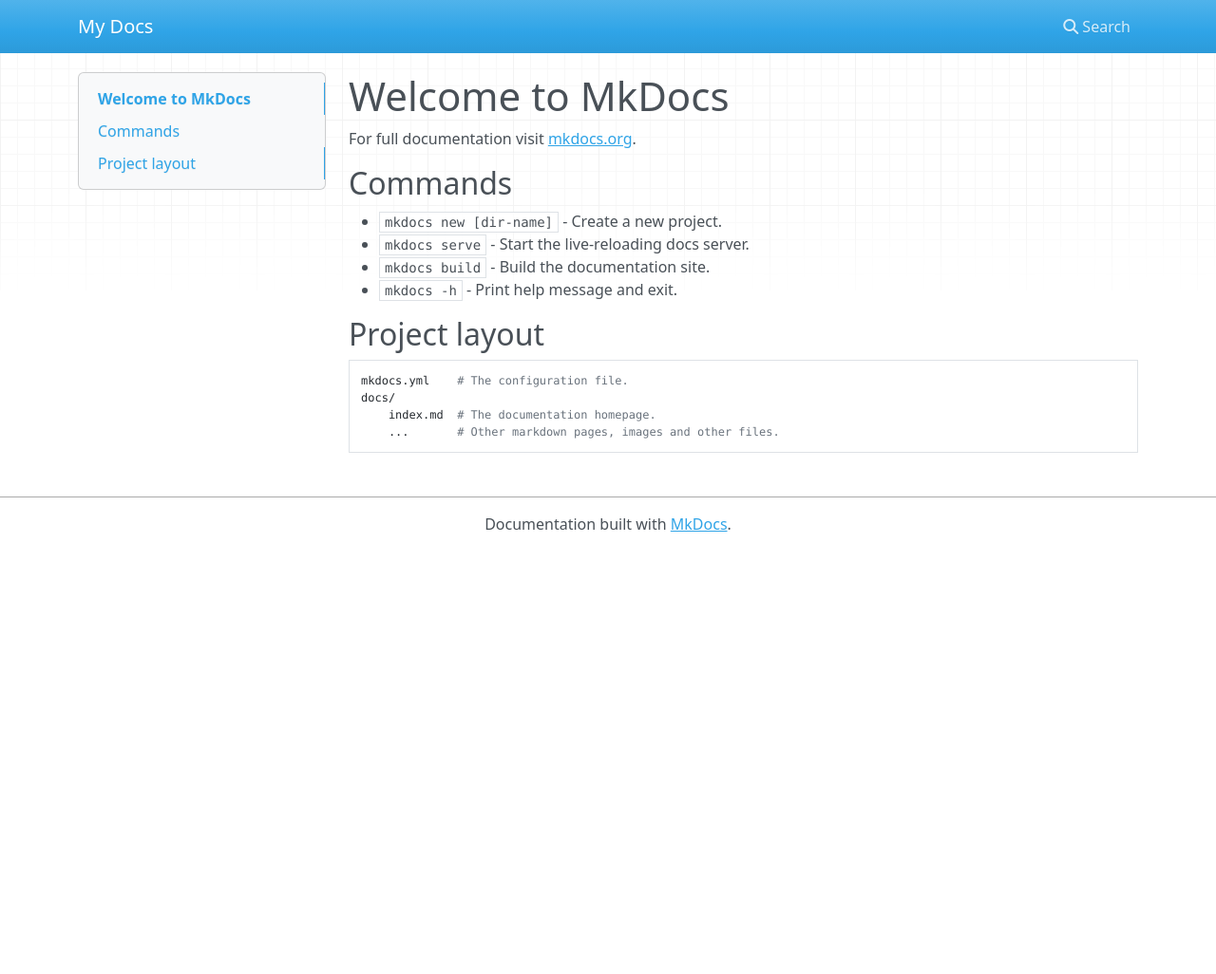
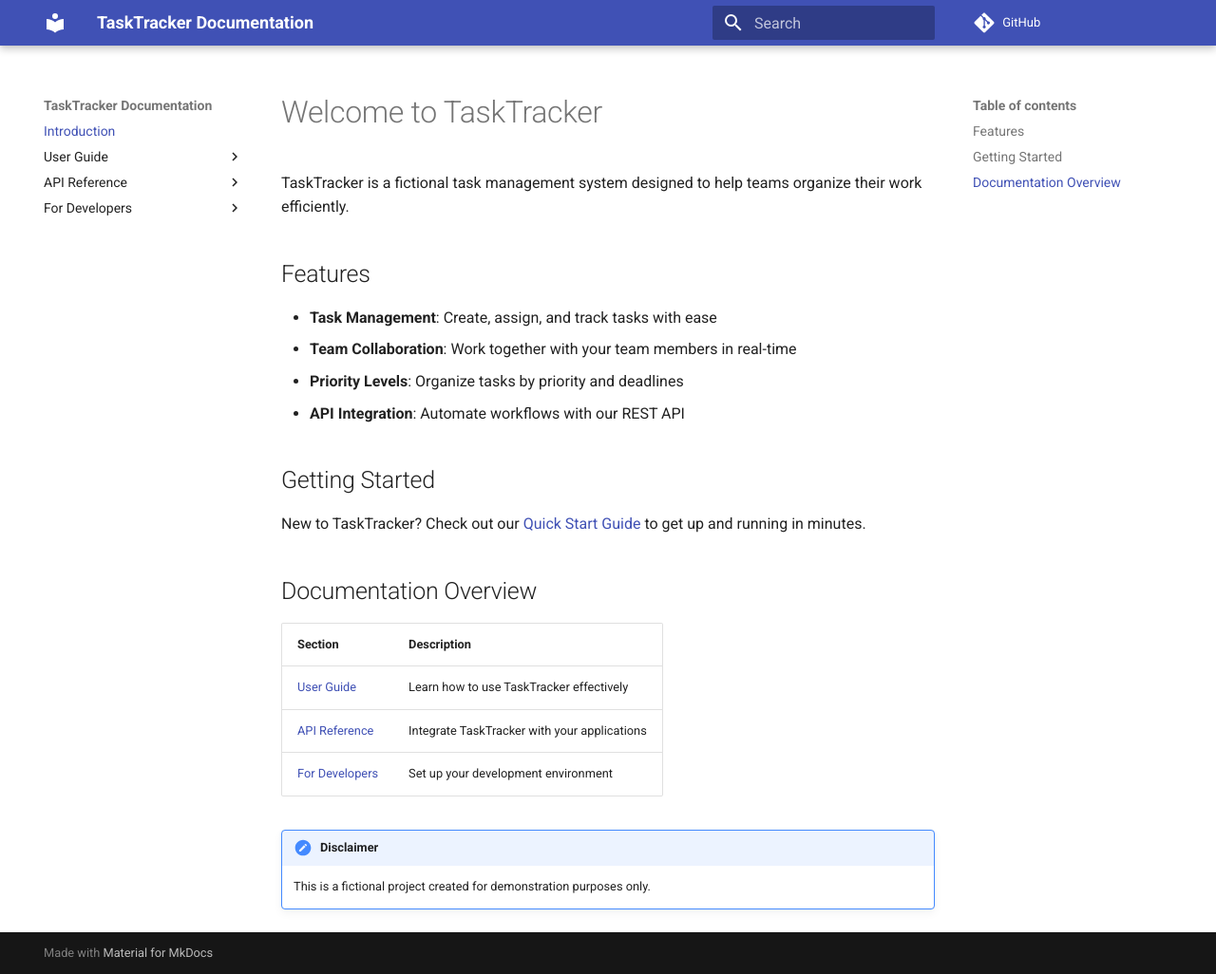
Before and after one commit to idelsaf/temp-docs, an MkDocs documentation site: the page built from docs/index.md, in a window 1280 px wide and 1026 px high. Shown: the whole window at 95% size. Built offline with MkDocs 1.6.1 and Material for MkDocs 9.7.7, drawn with Linux system fonts in a browser that asks for light colours; nearby versions of some CDN libraries; comment, search, counter and statistics services are not loaded.

```diff
--- a/docs/index.md
+++ b/docs/index.md
@@ -1,17 +1,25 @@
-# Welcome to MkDocs
+# Welcome to TaskTracker
 
-For full documentation visit [mkdocs.org](https://www.mkdocs.org).
+TaskTracker is a fictional task management system designed to help teams organize their work efficiently.
 
-## Commands
+## Features
 
-* `mkdocs new [dir-name]` - Create a new project.
-* `mkdocs serve` - Start the live-reloading docs server.
-* `mkdocs build` - Build the documentation site.
-* `mkdocs -h` - Print help message and exit.
+- **Task Management**: Create, assign, and track tasks with ease
+- **Team Collaboration**: Work together with your team members in real-time
+- **Priority Levels**: Organize tasks by priority and deadlines
+- **API Integration**: Automate workflows with our REST API
 
-## Project layout
+## Getting Started
 
-    mkdocs.yml    # The configuration file.
-    docs/
-        index.md  # The documentation homepage.
-        ...       # Other markdown pages, images and other files.
+New to TaskTracker? Check out our [Quick Start Guide](user-guide/quick-start.md) to get up and running in minutes.
+
+## Documentation Overview
+
+| Section | Description |
+|---------|-------------|
+| [User Guide](user-guide/quick-start.md) | Learn how to use TaskTracker effectively |
+| [API Reference](api/overview.md) | Integrate TaskTracker with your applications |
+| [For Developers](dev/setup.md) | Set up your development environment |
+
+!!! note "Disclaimer"
+    This is a fictional project created for demonstration purposes only.
--- a/mkdocs.yml
+++ b/mkdocs.yml
@@ -1 +1,24 @@
-site_name: My Docs
+site_name: TaskTracker Documentation
+site_description: User guide and API reference for the task management system.
+site_author: Demo Author
+theme:
+  name: material
+  palette:
+    - scheme: default
+      primary: indigo
+      accent: indigo
+repo_url: https://github.com/your-username/tasktracker-docs
+nav:
+  - Introduction: index.md
+  - User Guide:
+    - Quick Start: user-guide/quick-start.md
+    - Working with Tasks: user-guide/tasks.md
+  - API Reference:
+    - API Overview: api/overview.md
+    - Task Endpoints: api/endpoints/tasks.md
+  - For Developers:
+    - Development Setup: dev/setup.md
+markdown_extensions:
+  - admonition
+  - codehilite
+  - tables
```
Also changed, not shown: docs/api/endpoints/tasks.md (added, +133 -0 lines), docs/api/overview.md (added, +73 -0 lines), docs/dev/setup.md (added, +108 -0 lines), docs/user-guide/quick-start.md (added, +32 -0 lines), docs/user-guide/tasks.md (added, +58 -0 lines).
